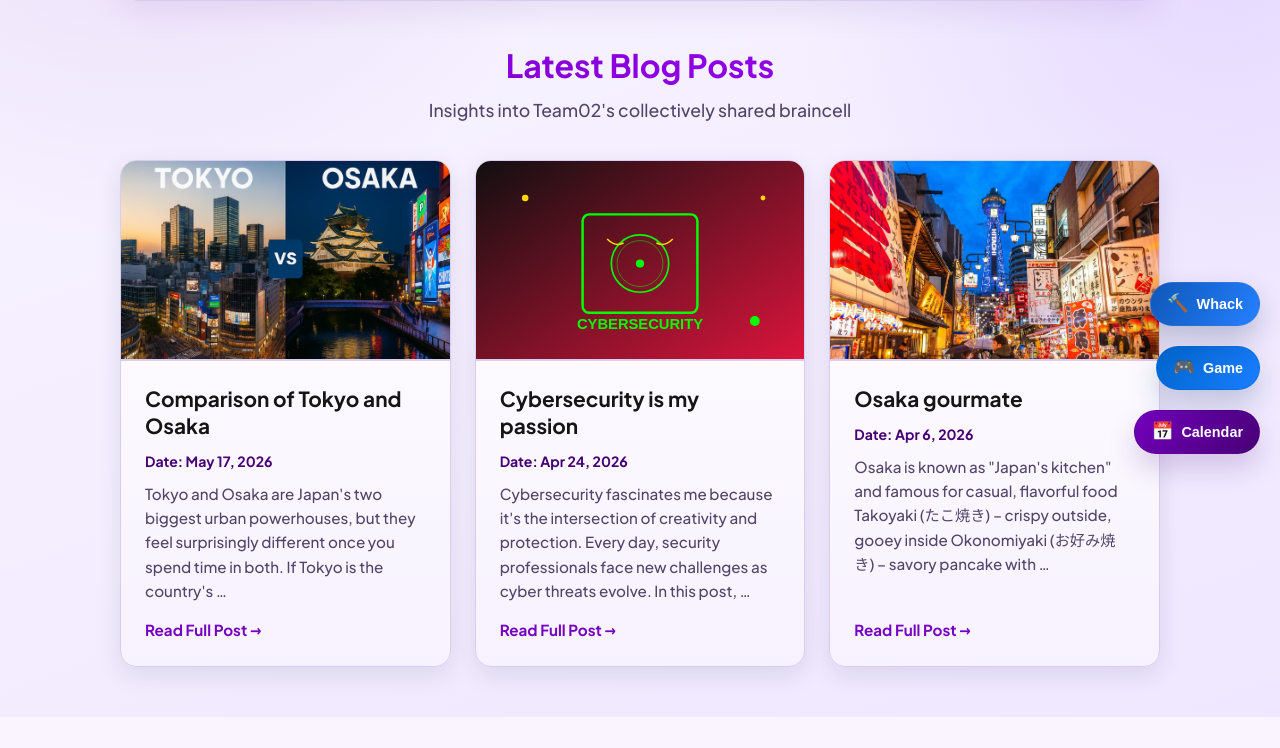
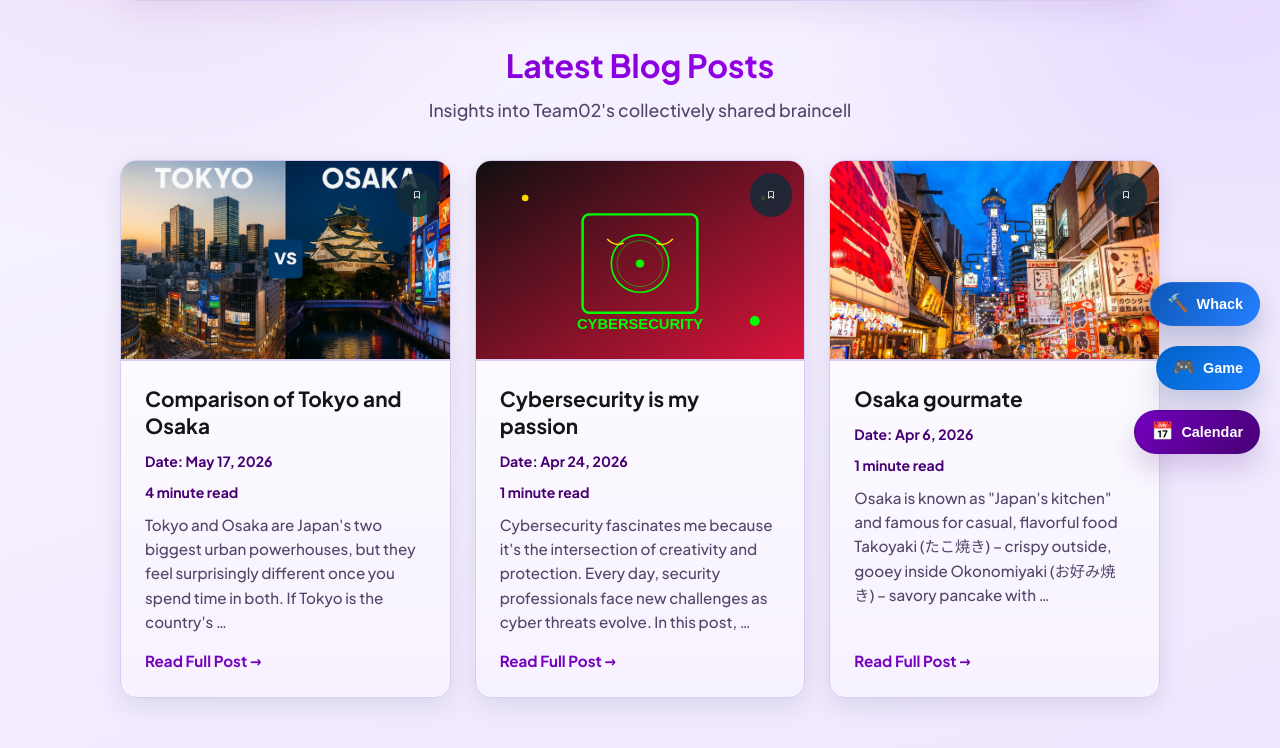
Before and after one commit to kit-tests/team02-blog, a Django app: page / in a window 1280 px wide. Shown: the part 326-1074 px from the top of the page. Before the commit the page ends 1043 px from the top, so only its background shows below. Run offline with Django 5.2, Linux system fonts and the light colour scheme; data comes from the database, SQL or seed files in the repository.

Commit message:
save button

```diff
--- a/blog/templates/blog/index.html
+++ b/blog/templates/blog/index.html
@@ -1,5 +1,6 @@
 {% extends "base.html" %}
 {% load static %}
+{% load blog_extras %}
 
 {% block title %}
   My Blog
@@ -44,6 +45,11 @@
   <div class="blog-grid" role="list">
     {% for post in posts %}
     <article class="blog-card" role="listitem">
+      <button type="button" class="bookmark-icon-button" aria-label="Save {{ post.title }}">
+        <svg viewBox="0 0 24 24" aria-hidden="true" focusable="false">
+          <path d="M7 3a2 2 0 0 0-2 2v16l7-4 7 4V5a2 2 0 0 0-2-2H7zm0 2h10v12.55l-5-2.86-5 2.86V5z"></path>
+        </svg>
+      </button>
       <div class="blog-card-image">
         {% if post.slug == "my-first-django-project" %}
           <img src="{% static 'blog/pic.jpg' %}" alt="Osaka gourmate" class="card-image">
@@ -62,6 +68,7 @@
         {% if post.publish_date %}
           <p class="blog-date">Date: {{ post.publish_date|date:"M j, Y" }}</p>
         {% endif %}
+        <p class="blog-date">{{ post.content|reading_time }}</p>
         <p class="blog-card-excerpt">
           {{ post.content|truncatewords:25 }}
         </p>
@@ -76,6 +83,44 @@
 {% endif %}
 
 <style>
+  .blog-card {
+    position: relative;
+  }
+
+  .bookmark-icon-button {
+    position: absolute;
+    top: 12px;
+    right: 12px;
+    width: 42px;
+    height: 42px;
+    border: none;
+    border-radius: 999px;
+    background: rgba(19, 43, 55, 0.86);
+    color: #ffffff;
+    display: inline-flex;
+    align-items: center;
+    justify-content: center;
+    cursor: pointer;
+    z-index: 2;
+    transition: transform 140ms ease, background 140ms ease;
+  }
+
+  .bookmark-icon-button svg {
+    width: 20px;
+    height: 20px;
+    fill: currentColor;
+  }
+
+  .bookmark-icon-button:hover {
+    transform: translateY(-1px);
+    background: rgba(32, 114, 138, 0.96);
+  }
+
+  .bookmark-icon-button:focus-visible {
+    outline: 3px solid var(--accent);
+    outline-offset: 3px;
+  }
+
   .create-post-link {
     display: inline-flex;
     align-items: center;
--- a/blog/templates/blog/post-detail.html
+++ b/blog/templates/blog/post-detail.html
@@ -1,6 +1,7 @@
 {% extends "base.html" %}
 {% load static %}
 {% load emoji_reactions %}
+{% load blog_extras %}
 
 {% block title %}
   {{ post.title }}
@@ -29,6 +30,7 @@
         <div class="post-meta">
           <span class="post-date" aria-label="Published date">📝 Tech Bootcamp Article</span>
           <span class="post-category" aria-label="Category">🚀 Development</span>
+          <span class="post-category" aria-label="Estimated reading time">⏱ {{ post.content|reading_time }}</span>
         </div>
         {% if perms.blog.change_post or perms.blog.delete_post %}
           <div class="post-admin-actions">
--- /dev/null
+++ b/blog/templatetags/blog_extras.py
@@ -0,0 +1,26 @@
+"""Custom template filters for the blog app.
+
+Load in templates with: {% load blog_extras %}
+"""
+
+import math
+
+from django import template
+
+register = template.Library()
+
+
+@register.filter
+def reading_time(text):
+    """Return a human-readable reading-time estimate for post content."""
+    if not text or not text.strip():
+        return "Less than a minute read"
+
+    word_count = len(text.split())
+    if word_count == 0:
+        return "Less than a minute read"
+
+    minutes = math.ceil(word_count / 200)
+    if minutes == 1:
+        return "1 minute read"
+    return f"{minutes} minute read"
--- a/blog/views.py
+++ b/blog/views.py
@@ -1,11 +1,11 @@
 import calendar
 from datetime import timedelta
-from django.utils.text import slugify
 from .models import AboutPage
 from .models import GlobalChatMessage
 from .models import Post
 from .models import PostChatMessage
 from .forms import PostForm
+from .blog_extras import save_post_from_form
 from django.shortcuts import get_object_or_404, render , redirect
 from django.contrib.auth.decorators import login_required
 from django.contrib.auth import logout
@@ -72,19 +72,6 @@ def _build_calendar_weeks(selected_month, selected_year, today):
 
     return calendar_weeks
 
-
-# Generated by GitHub Copilot
-def _build_unique_post_slug(title, current_post=None):
-    """Create a unique slug for a post title, preserving the current post when editing."""
-    base_slug = slugify(title) or "post"
-    candidate = base_slug
-    suffix = 2
-
-    while Post.objects.exclude(pk=getattr(current_post, "pk", None)).filter(slug=candidate).exists():
-        candidate = f"{base_slug}-{suffix}"
-        suffix += 1
-
-    return candidate
 
 # Generated by GitHub Copilot
 def custom_logout(request):
@@ -167,9 +154,7 @@ def post_create(request):
     if request.method == "POST":
         form = PostForm(request.POST)
         if form.is_valid():
-            post = form.save(commit=False)
-            post.slug = _build_unique_post_slug(post.title)
-            post.save()
+            post = save_post_from_form(form)
             return redirect("post-details-page", slug=post.slug)
     else:
         form = PostForm()
@@ -195,10 +180,11 @@ def post_edit(request, slug):
     if request.method == "POST":
         form = PostForm(request.POST, instance=post)
         if form.is_valid():
-            updated_post = form.save(commit=False)
-            if updated_post.title != original_title and original_slug == slugify(original_title):
-                updated_post.slug = _build_unique_post_slug(updated_post.title, current_post=updated_post)
-            updated_post.save()
+            updated_post = save_post_from_form(
+                form,
+                original_title=original_title,
+                original_slug=original_slug,
+            )
             return redirect("post-details-page", slug=updated_post.slug)
     else:
         form = PostForm(instance=post)
```
Also changed, not shown: blog/blog_extras.py (added, +32 -0 lines), blog/templates/blog/post_edit.html (+13 -1 lines).
